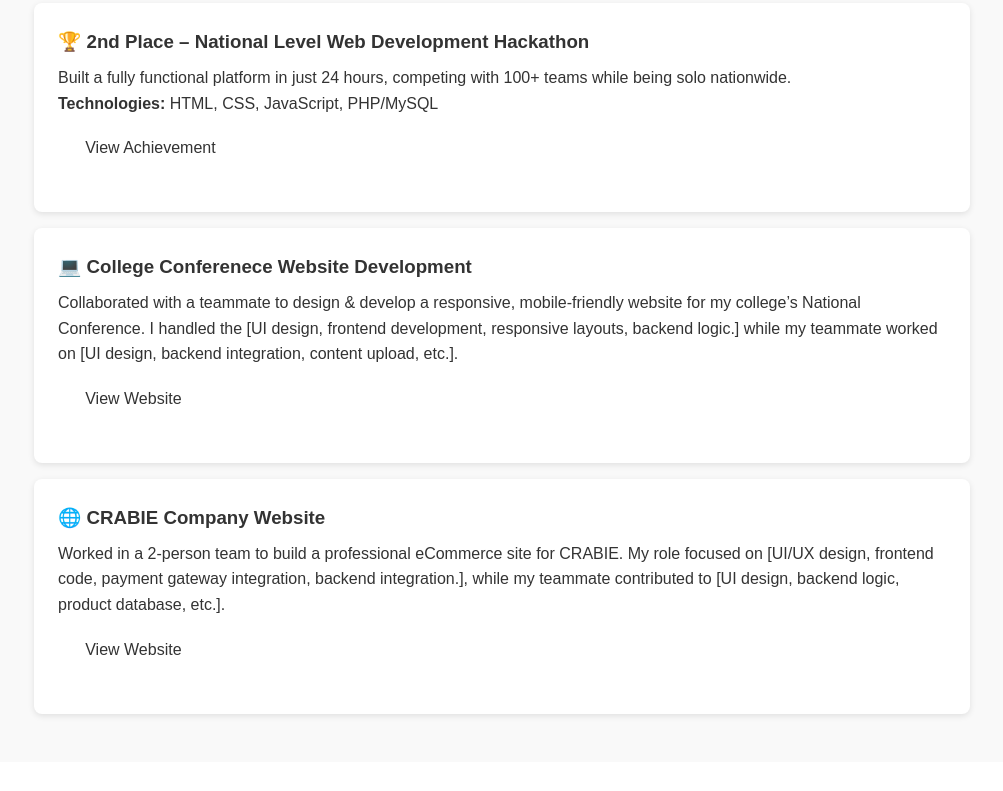
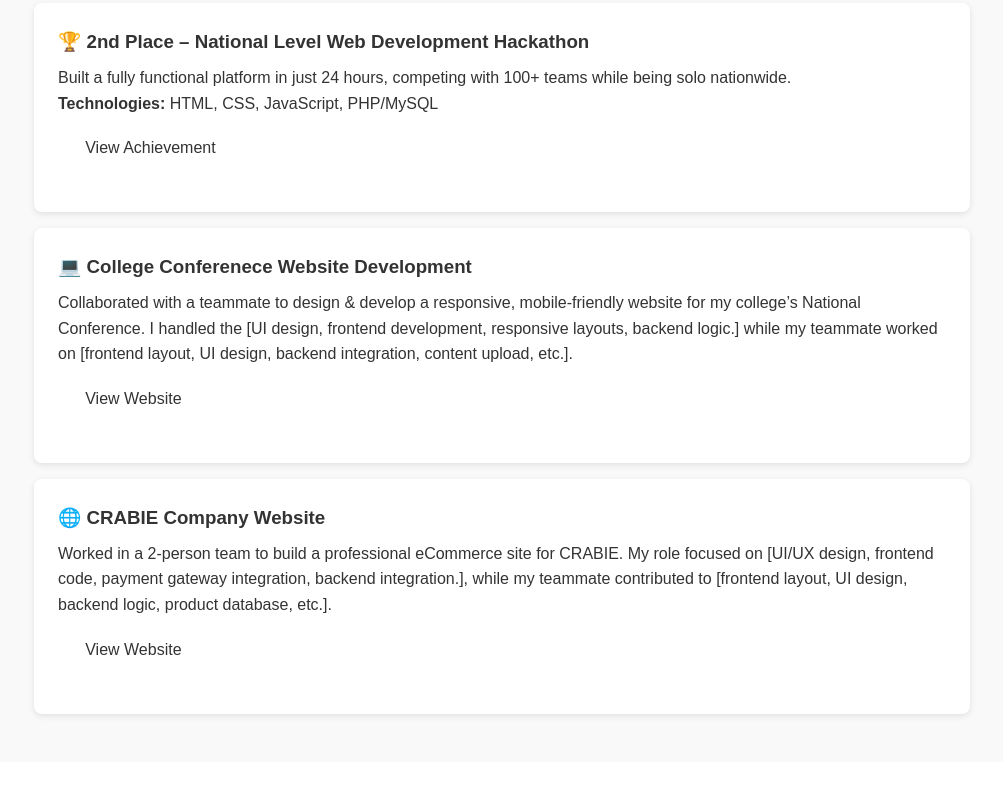
Before and after one commit to darshan1597/Portfolio, a plain HTML site: page index.html in a window 1280 px wide. Shown: the part 460-1251 px from the top of the page, without its empty margins (138-1141 px from the left). Drawn offline with Linux system fonts and the light colour scheme.

Commit message:
fifth commit

```diff
--- a/index.html
+++ b/index.html
@@ -39,13 +39,13 @@
 
         <div class="project-card">
             <h3>💻 College Conferenece Website Development</h3>
-            <p>Collaborated with a teammate to design & develop a responsive, mobile-friendly website for my college’s National Conference. I handled the [UI design, frontend development, responsive layouts, backend logic.] while my teammate worked on [UI design, backend integration, content upload, etc.].</p>
+            <p>Collaborated with a teammate to design & develop a responsive, mobile-friendly website for my college’s National Conference. I handled the [UI design, frontend development, responsive layouts, backend logic.] while my teammate worked on [frontend layout, UI design, backend integration, content upload, etc.].</p>
             <a href="https://bmsce.ac.in/news2025/" class="btn" target="_blank">View Website</a>
         </div>
 
         <div class="project-card">
             <h3>🌐 CRABIE Company Website</h3>
-            <p>Worked in a 2-person team to build a professional eCommerce site for CRABIE. My role focused on [UI/UX design, frontend code, payment gateway integration, backend integration.], while my teammate contributed to [UI design, backend logic, product database, etc.].</p>
+            <p>Worked in a 2-person team to build a professional eCommerce site for CRABIE. My role focused on [UI/UX design, frontend code, payment gateway integration, backend integration.], while my teammate contributed to [frontend layout, UI design, backend logic, product database, etc.].</p>
             <a href="https://crabie.in/" class="btn" target="_blank">View Website</a>
         </div>
     </section>
```
